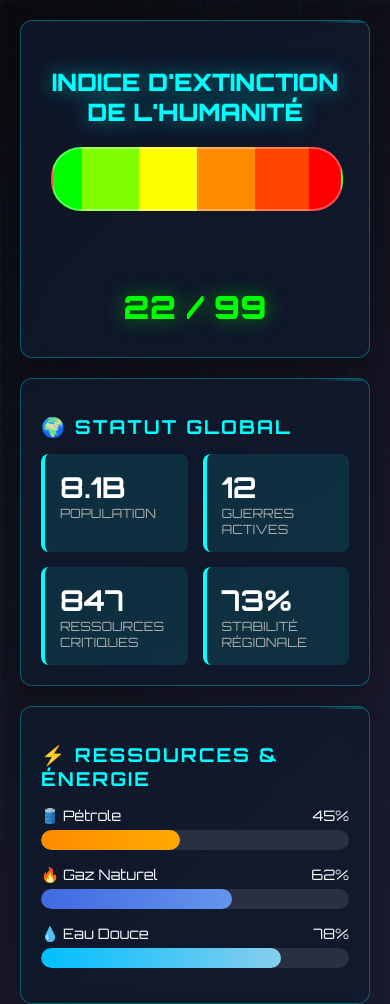
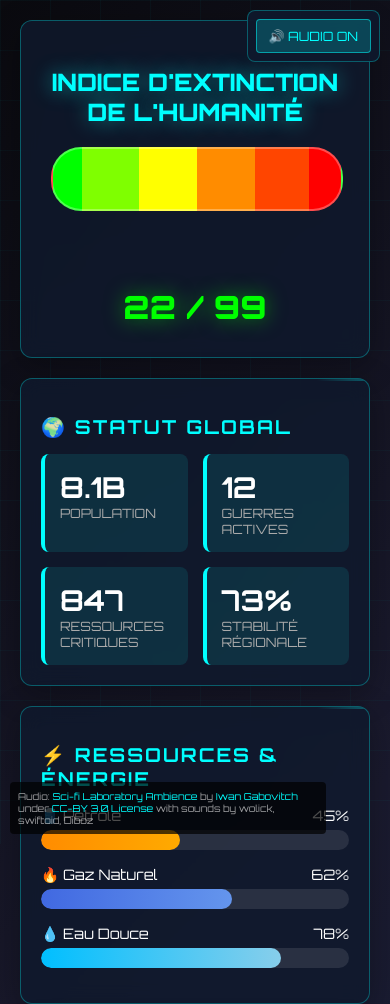
Before and after one commit to forgecitizens/IEH, a plain HTML site: page index.html in a window 390 px wide. Shown: the top 1004 px of the page. Drawn offline with Linux system fonts and the light colour scheme.

Commit message:
Add audio support with sci-fi ambience and proper attribution

```diff
--- a/index.html
+++ b/index.html
@@ -261,9 +261,94 @@
                 font-size: 2rem;
             }
         }
+        /* Audio controls styling */
+        .audio-controls {
+            position: fixed;
+            top: 20px;
+            right: 20px;
+            z-index: 1000;
+            background: rgba(15, 25, 45, 0.9);
+            border: 1px solid rgba(0, 255, 255, 0.3);
+            border-radius: 8px;
+            padding: 10px;
+            backdrop-filter: blur(10px);
+        }
+
+        .audio-controls button {
+            background: rgba(0, 255, 255, 0.2);
+            border: 1px solid rgba(0, 255, 255, 0.5);
+            color: #00ffff;
+            padding: 8px 12px;
+            border-radius: 4px;
+            cursor: pointer;
+            font-family: 'Orbitron', monospace;
+            font-size: 0.8rem;
+            transition: all 0.3s ease;
+        }
+
+        .audio-controls button:hover {
+            background: rgba(0, 255, 255, 0.4);
+            box-shadow: 0 0 10px rgba(0, 255, 255, 0.3);
+        }
+
+        .audio-controls button:active {
+            transform: scale(0.95);
+        }
+
+        /* Credits styling */
+        .credits {
+            position: fixed;
+            bottom: 10px;
+            left: 10px;
+            font-size: 0.7rem;
+            color: rgba(255, 255, 255, 0.6);
+            background: rgba(0, 0, 0, 0.7);
+            padding: 8px;
+            border-radius: 4px;
+            max-width: 400px;
+            z-index: 1000;
+        }
+
+        .credits a {
+            color: #00ffff;
+            text-decoration: none;
+        }
+
+        .credits a:hover {
+            text-decoration: underline;
+        }
+
+        @media (max-width: 768px) {
+            .audio-controls {
+                top: 10px;
+                right: 10px;
+                padding: 8px;
+            }
+
+            .credits {
+                font-size: 0.6rem;
+                max-width: 300px;
+            }
+        }
     </style>
 </head>
 <body>
+    <!-- Audio Background -->
+    <audio id="backgroundAudio" loop preload="auto">
+        <source src="sounds/212025__qubodup__sci-fi-laboratory-ambience.ogg" type="audio/ogg">
+        <source src="sounds/212025__qubodup__sci-fi-laboratory-ambience.mp3" type="audio/mpeg">
+    </audio>
+
+    <!-- Audio Controls -->
+    <div class="audio-controls">
+        <button id="audioToggle" onclick="toggleAudio()">🔊 AUDIO ON</button>
+    </div>
+
+    <!-- Credits -->
+    <div class="credits">
+        Audio: <a href="http://freesound.org/people/qubodup/sounds/212025">Sci-fi Laboratory Ambience</a> by <a href="http://freesound.org/people/qubodup">Iwan Gabovitch</a> under <a href="http://creativecommons.org/licenses/by/3.0/legalcode">CC-BY 3.0 License</a> with sounds by wolick, swiftoid, Diboz
+    </div>
+
     <div class="dashboard-container">
         <div class="section extinction-section">
             <h1 class="extinction-title">INDICE D'EXTINCTION DE L'HUMANITÉ</h1>
@@ -359,5 +444,50 @@
             </div>
         </div>
     </div>
+
+    <script>
+        let audioEnabled = false;
+        const audio = document.getElementById('backgroundAudio');
+        const audioToggle = document.getElementById('audioToggle');
+
+        // Initialize audio
+        audio.volume = 0.3; // Volume à 30% pour ne pas être trop fort
+
+        function toggleAudio() {
+            if (audioEnabled) {
+                audio.pause();
+                audioToggle.innerHTML = '🔇 AUDIO OFF';
+                audioToggle.style.background = 'rgba(255, 100, 100, 0.2)';
+                audioToggle.style.borderColor = 'rgba(255, 100, 100, 0.5)';
+                audioToggle.style.color = '#ff6464';
+                audioEnabled = false;
+            } else {
+                audio.play().catch(e => {
+                    console.log('Erreur lecture audio:', e);
+                    alert('Impossible de lire l\'audio. Votre navigateur bloque peut-être la lecture automatique.');
+                });
+                audioToggle.innerHTML = '🔊 AUDIO ON';
+                audioToggle.style.background = 'rgba(0, 255, 255, 0.2)';
+                audioToggle.style.borderColor = 'rgba(0, 255, 255, 0.5)';
+                audioToggle.style.color = '#00ffff';
+                audioEnabled = true;
+            }
+        }
+
+        // Auto-start audio après interaction utilisateur (requis par les navigateurs modernes)
+        document.addEventListener('click', function startAudio() {
+            if (!audioEnabled) {
+                toggleAudio();
+            }
+            document.removeEventListener('click', startAudio);
+        }, { once: true });
+
+        // Gestion des erreurs audio
+        audio.addEventListener('error', function(e) {
+            console.log('Erreur audio:', e);
+            audioToggle.innerHTML = '❌ AUDIO ERROR';
+            audioToggle.disabled = true;
+        });
+    </script>
 </body>
 </html>
```
Also changed, not shown: 2 other files.
